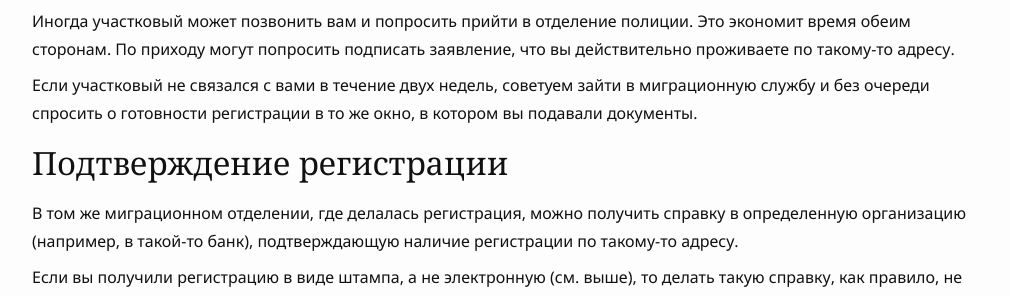
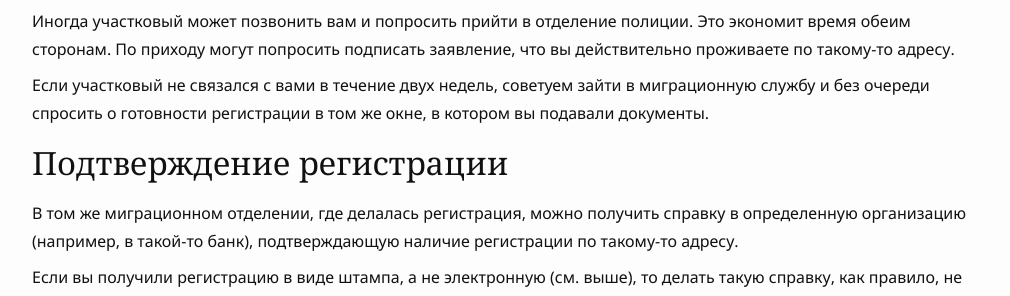
Before and after one commit to haywiki/haywiki.github.io, a Jekyll site: the page built from documents/registration.md, in a window 1280 px wide and 900 px high, scrolled down 2415 px. Shown: the part 186-482 px from the top of the window, without its empty margins (128-1138 px from the left). Built offline with Jekyll 4.4.1, drawn with Linux system fonts in a browser that asks for light colours; nearby versions of some CDN libraries; a script that is not in the unit is left out.

Commit message:
исправления опечаток

```diff
--- a/documents/registration.md
+++ b/documents/registration.md
@@ -80,7 +80,7 @@ layout: page
 
 Иногда участковый может позвонить вам и попросить прийти в отделение полиции. Это экономит время обеим сторонам. По приходу могут попросить подписать заявление, что вы действительно проживаете по такому-то адресу.
 
-Если участковый не связался с вами в течение двух недель, советуем зайти в миграционную службу и без очереди спросить о готовности регистрации в то же окно, в котором вы подавали документы.
+Если участковый не связался с вами в течение двух недель, советуем зайти в миграционную службу и без очереди спросить о готовности регистрации в том же окне, в котором вы подавали документы.
 
 ## Подтверждение регистрации
 
```
Also changed, not shown: animals/sedation.md (+1 -1 lines), business/ip-new.md (+1 -1 lines), cellular/russian-sim.md (+1 -1 lines), drive/license.md (+1 -1 lines).
